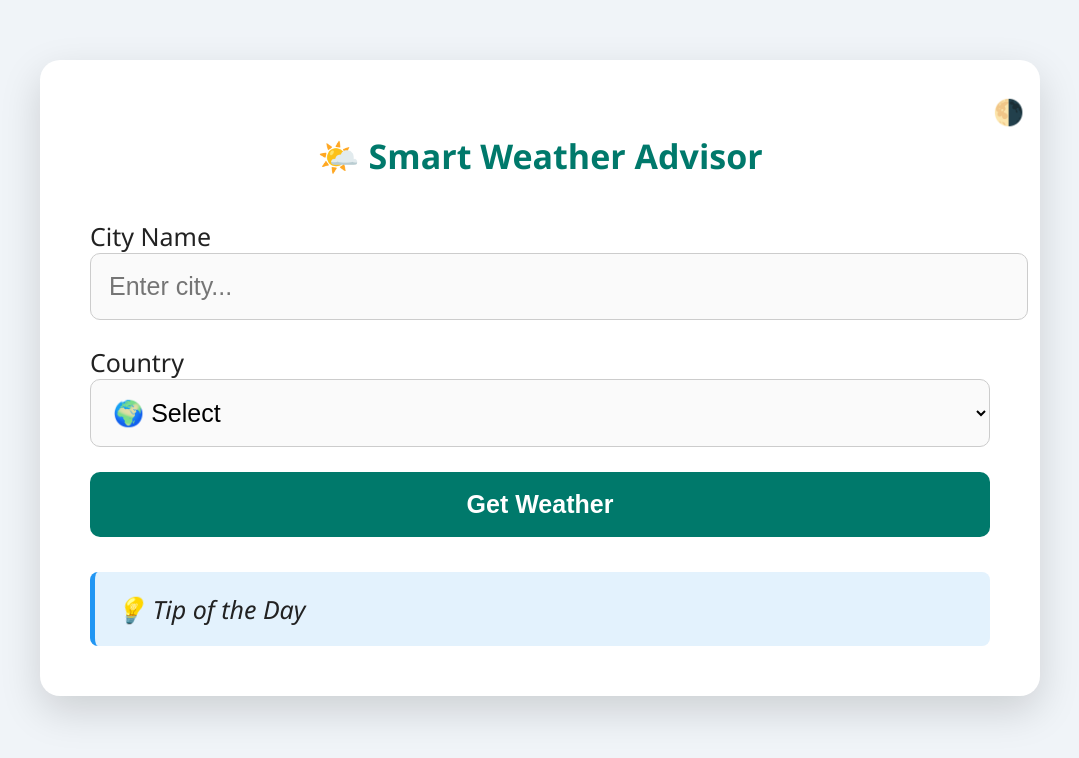
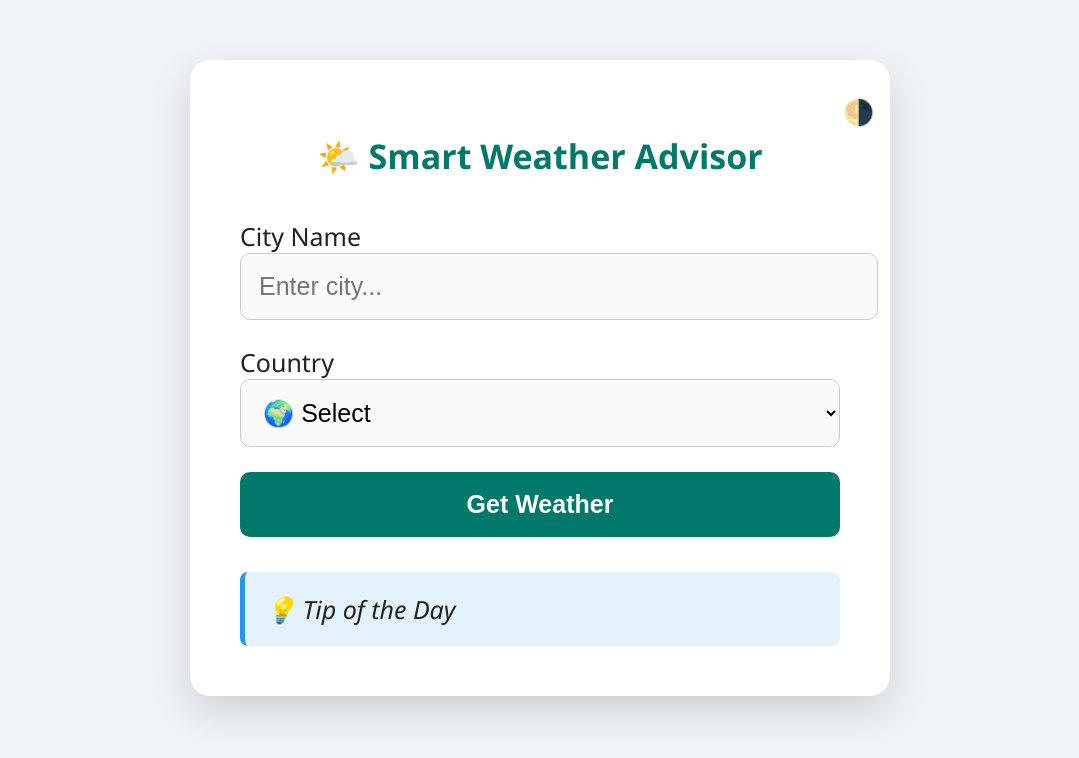
Before and after one commit to AGALYA923/smart-weather-advisor, a Flask app: page / in a window 1280 px wide. Shown: the top 758 px of the page, without its empty margins (100-1179 px from the left). Run offline with Flask 3, Linux system fonts and the light colour scheme.

Commit message:
Update style.css

```diff
--- a/static/css/style.css
+++ b/static/css/style.css
@@ -24,7 +24,7 @@ body.dark-mode {
 }
 
 .container {
-  max-width: 900px;
+  max-width: 600px;
   margin: 60px auto;
   background: var(--card-light);
   padding: 50px;
```
